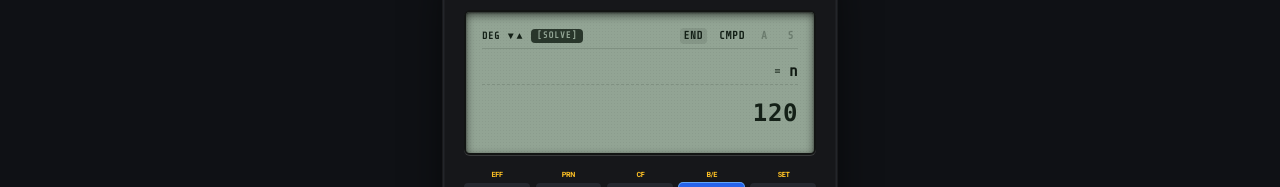
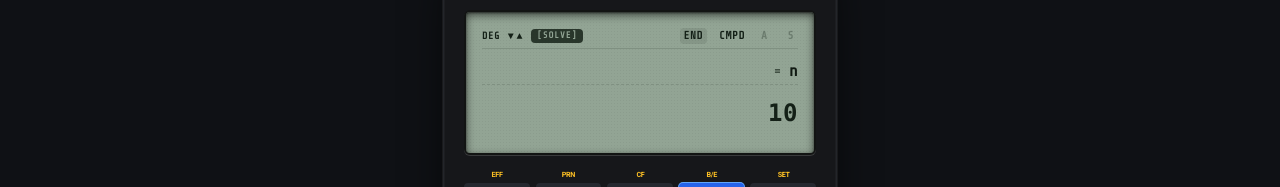
Before and after one commit to meirymobile/FC200Calculator, a React (Vite) app: page / in a window 1280 px wide. Shown: the part 202-389 px from the top of the page. Built offline with nearby package versions, Linux system fonts and the light colour scheme.

Commit message:
Set default CMPD parameters P/Y=1 and C/Y=1 with authentic Casio sync behavior

```diff
--- a/src/App.tsx
+++ b/src/App.tsx
@@ -26,13 +26,13 @@ export const App: React.FC = () => {
   const [amortizationSummary, setAmortizationSummary] = useState<AmortizationSummary | null>(null);
   const [tvmParams, setTvmParams] = useState<TVMParams>({
     set: 'End',
-    n: 120,
+    n: 10,
     i: 5.5,
     pv: -100000,
-    pmt: -1085.26,
+    pmt: 0,
     fv: 0,
-    py: 12,
-    cy: 12,
+    py: 1,
+    cy: 1,
   });
 
   const [cashFlowParams, setCashFlowParams] = useState<CashFlowParams>({
--- a/src/components/CasioFC200V.tsx
+++ b/src/components/CasioFC200V.tsx
@@ -71,18 +71,18 @@ export const CasioFC200V: React.FC<CasioFC200VProps> = ({
   // TVM (CMPD) state
   const [tvmParams, setTvmParams] = useState<TVMParams>({
     set: 'End',
-    n: 120,
+    n: 10,
     i: 5.5,
     pv: -100000,
     pmt: 0,
     fv: 0,
-    py: 12,
-    cy: 12,
+    py: 1,
+    cy: 1,
   });
 
   // Amortization parameters
   const [amortPm1, setAmortPm1] = useState(1);
-  const [amortPm2, setAmortPm2] = useState(12);
+  const [amortPm2, setAmortPm2] = useState(1);
 
   // Cash flow parameters
   const [cfParams, setCfParams] = useState<CashFlowParams>({
@@ -433,7 +433,13 @@ export const CasioFC200V: React.FC<CasioFC200VProps> = ({
 
   const updateCurrentParamValue = (key: string, val: number) => {
     if (mode === 'CMPD') {
-      const updated = { ...tvmParams, [key]: val };
+      let updated: TVMParams;
+      if (key === 'py') {
+        // In Casio FC-200V, updating P/Y automatically updates C/Y to match
+        updated = { ...tvmParams, py: val, cy: val };
+      } else {
+        updated = { ...tvmParams, [key]: val };
+      }
       setTvmParams(updated);
       const amort = calculateAmortizationSummary(updated, amortPm1, amortPm2);
       onAmortizationUpdated(amort, updated);
```
Also changed, not shown: src/utils/casioFormat.ts (line endings or trailing spaces).
